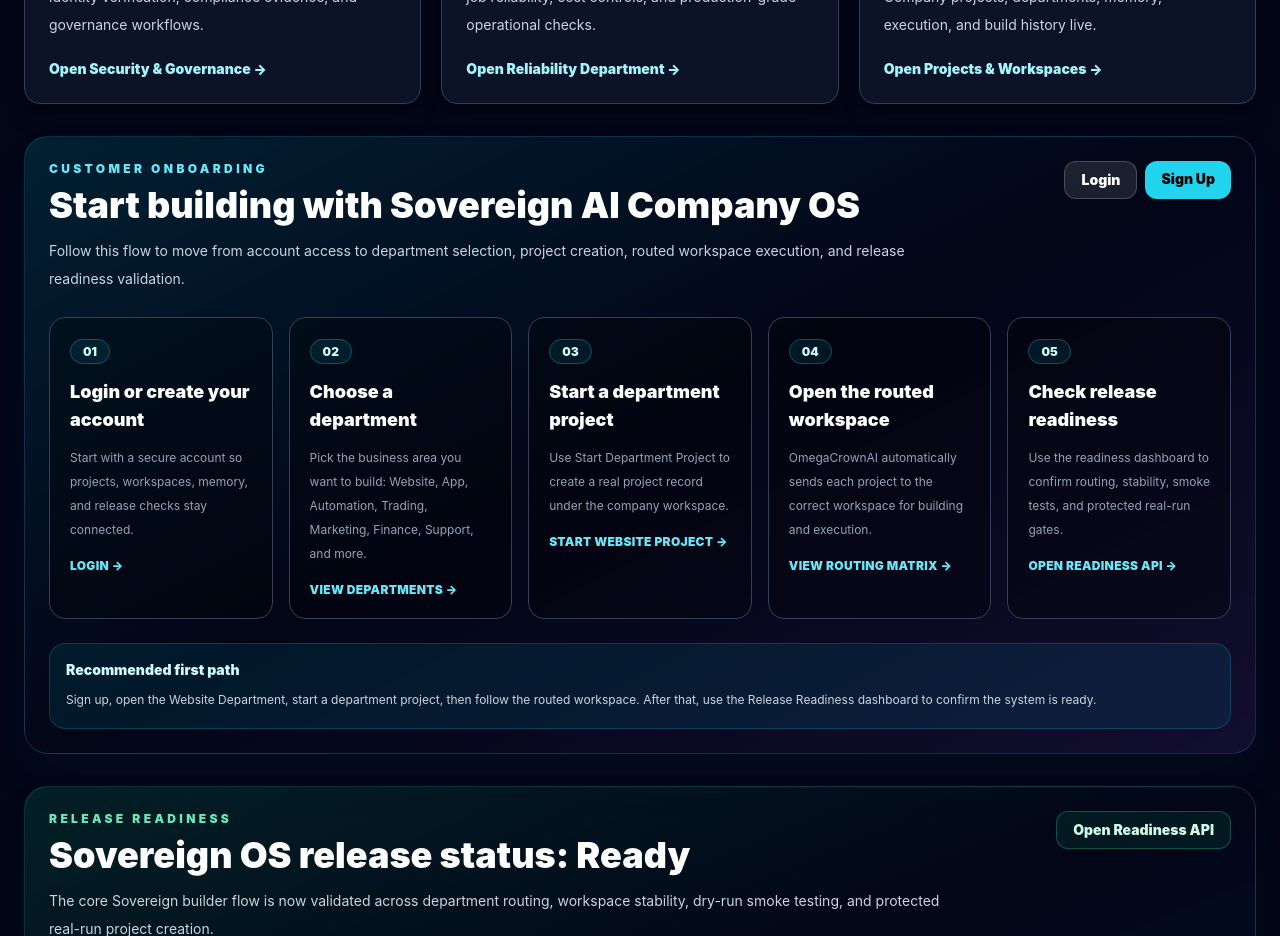
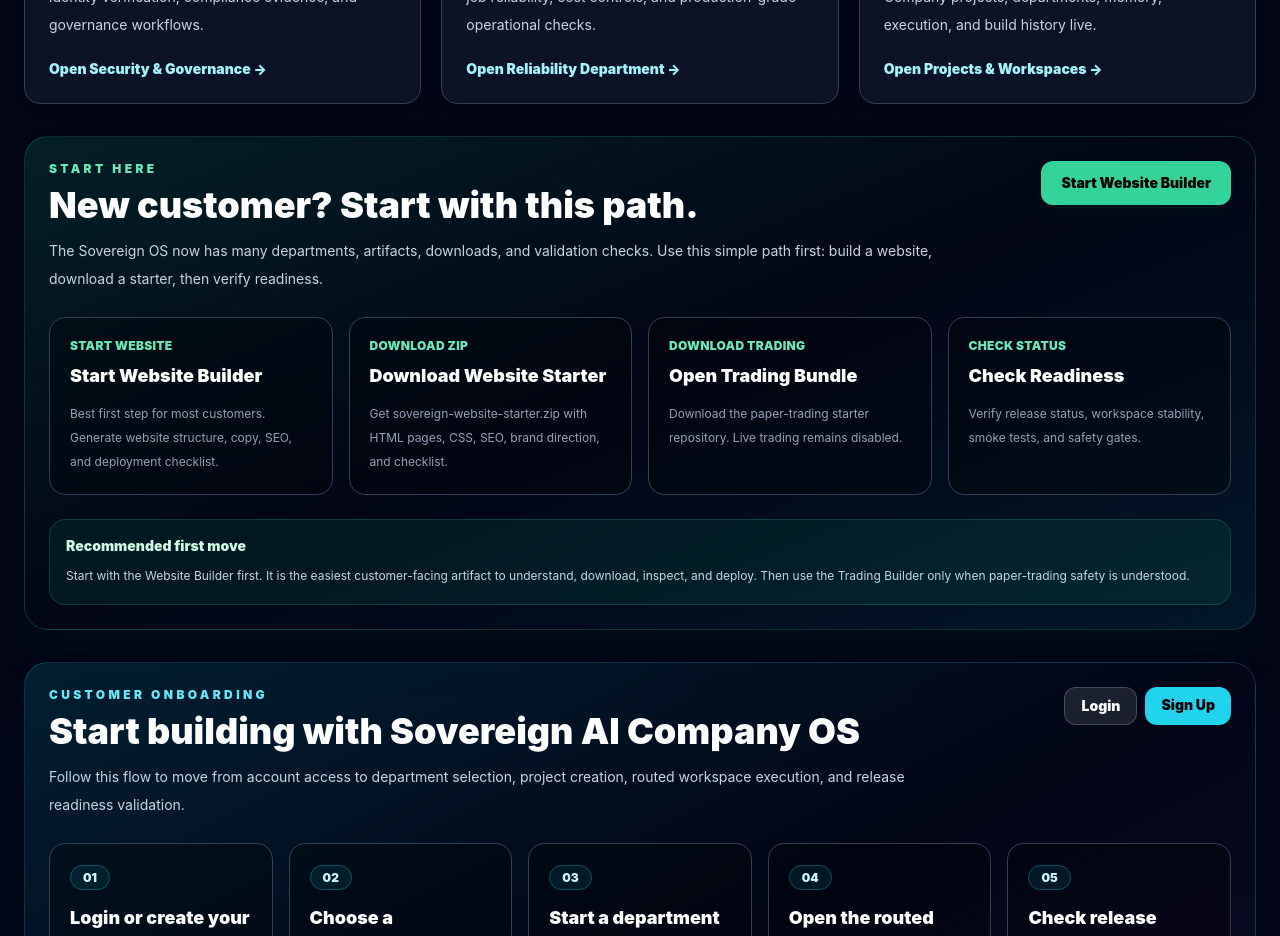
Before and after one commit to pbtransportcom-droid/omegacrownai-dashboard, a Next.js app in the folder omegacrownai-dashboard/: page /build in a window 1280 px wide. Shown: the part 1460-2396 px from the top of the page. Built offline with nearby package versions, Linux system fonts and the light colour scheme.

Commit message:
Add Build page Start Here path

```diff
--- a/omegacrownai-dashboard/app/build/page.tsx
+++ b/omegacrownai-dashboard/app/build/page.tsx
@@ -5,6 +5,34 @@
 
 
 
+
+
+const startHereActions = [
+  {
+    label: "Start Website Builder",
+    detail: "Best first step for most customers. Generate website structure, copy, SEO, and deployment checklist.",
+    href: "/sovereign/website",
+    cta: "Start Website",
+  },
+  {
+    label: "Download Website Starter",
+    detail: "Get sovereign-website-starter.zip with HTML pages, CSS, SEO, brand direction, and checklist.",
+    href: "/api/sovereign/website-starter-bundle",
+    cta: "Download ZIP",
+  },
+  {
+    label: "Open Trading Bundle",
+    detail: "Download the paper-trading starter repository. Live trading remains disabled.",
+    href: "/api/sovereign/trading-code-bundle",
+    cta: "Download Trading",
+  },
+  {
+    label: "Check Readiness",
+    detail: "Verify release status, workspace stability, smoke tests, and safety gates.",
+    href: "/api/sovereign/release-readiness",
+    cta: "Check Status",
+  },
+];
 
 const websiteStarterSmokeResults = [
   {
@@ -465,6 +493,59 @@ export default function BuildPage() {
               </p>
             </a>
           ))}
+        </div>
+
+        <div className="mt-8 rounded-3xl border border-emerald-400/20 bg-gradient-to-br from-emerald-500/15 via-slate-950 to-cyan-500/10 p-6 shadow-2xl shadow-emerald-950/20">
+          <div className="flex flex-wrap items-start justify-between gap-4">
+            <div>
+              <p className="text-xs font-black uppercase tracking-[0.28em] text-emerald-300">
+                Start Here
+              </p>
+              <h2 className="mt-2 text-4xl font-black text-white">
+                New customer? Start with this path.
+              </h2>
+              <p className="mt-3 max-w-4xl text-sm leading-7 text-slate-300">
+                The Sovereign OS now has many departments, artifacts, downloads, and validation checks.
+                Use this simple path first: build a website, download a starter, then verify readiness.
+              </p>
+            </div>
+            <a
+              href="/sovereign/website"
+              className="rounded-xl bg-emerald-400 px-5 py-3 text-sm font-black text-black shadow-lg shadow-emerald-950/30 hover:bg-emerald-300"
+            >
+              Start Website Builder
+            </a>
+          </div>
+
+          <div className="mt-6 grid gap-4 md:grid-cols-2 xl:grid-cols-4">
+            {startHereActions.map((item) => (
+              <a
+                key={item.label}
+                href={item.href}
+                className="rounded-2xl border border-slate-700 bg-black/30 p-5 transition hover:border-emerald-300/60 hover:bg-emerald-500/10"
+              >
+                <p className="text-xs font-black uppercase tracking-wide text-emerald-300">
+                  {item.cta}
+                </p>
+                <h3 className="mt-2 text-lg font-black text-white">
+                  {item.label}
+                </h3>
+                <p className="mt-3 text-xs leading-6 text-slate-400">
+                  {item.detail}
+                </p>
+              </a>
+            ))}
+          </div>
+
+          <div className="mt-6 rounded-2xl border border-emerald-400/20 bg-emerald-500/10 p-4">
+            <p className="text-sm font-black text-emerald-100">
+              Recommended first move
+            </p>
+            <p className="mt-2 text-xs leading-6 text-slate-300">
+              Start with the Website Builder first. It is the easiest customer-facing artifact to understand,
+              download, inspect, and deploy. Then use the Trading Builder only when paper-trading safety is understood.
+            </p>
+          </div>
         </div>
 
         <div className="mt-8 rounded-3xl border border-cyan-400/20 bg-gradient-to-br from-cyan-500/15 via-slate-950 to-purple-500/10 p-6 shadow-2xl shadow-cyan-950/20">
```
